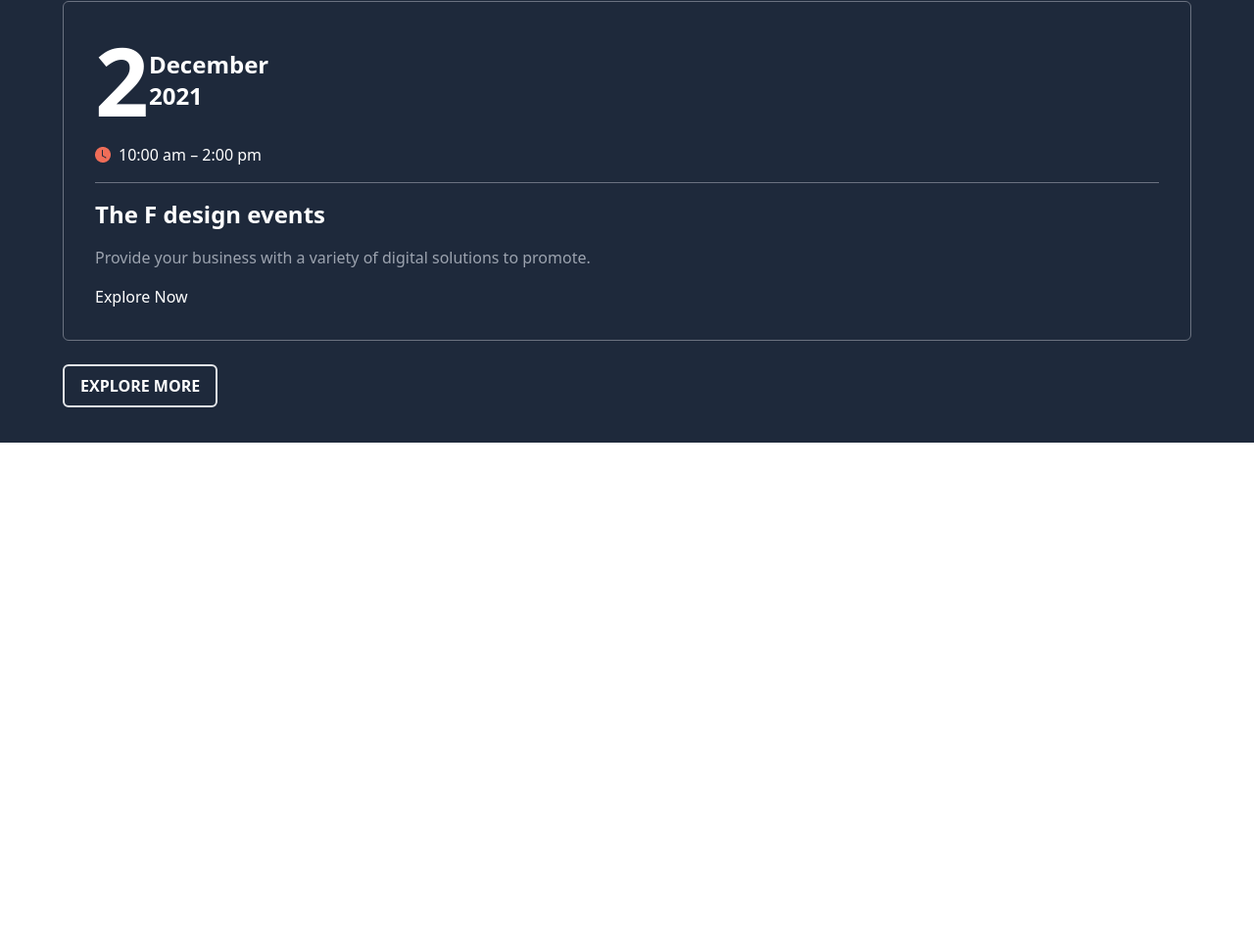
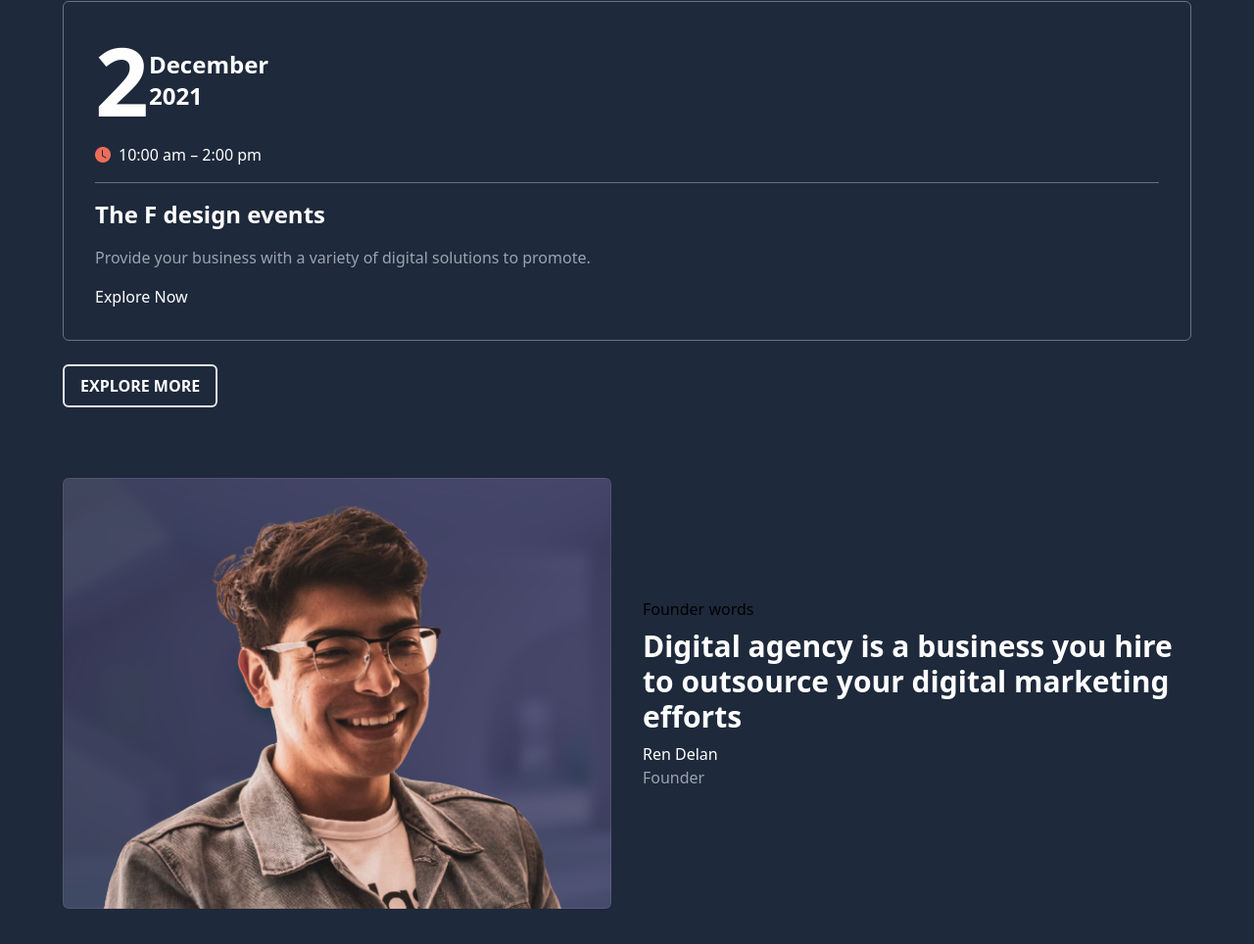
Before and after one commit to iamcelestino/Agency-portfolio, a website: page public/index.html in a window 1280 px wide. Shown: the part 5287-6251 px from the top of the page at 98% size. Before the commit the page ends 5739 px from the top, so only its background shows below. Drawn offline with Linux system fonts and the light colour scheme.

Commit message:
add new section

```diff
--- a/public/index.html
+++ b/public/index.html
@@ -334,5 +334,24 @@
             <a href="" class="inline-block font-bold border-2 py-2 px-4 rounded-md text-center">EXPLORE MORE</a>
         </div>
     </section>
+
+    <section class="bg-slate-800">
+        <div class="container py-9">
+            <div class=" sm:flex gap-8  md:flex items-center">
+                <div class="sm:w-2/4">
+                    <img src="images/Bitmap-founder.png" alt="">
+                </div>
+                <div class="description sm:w-2/4">
+                    <h5 class="mt-2 sm:mt-0">Founder words</h5>
+                    <p class="text-white text-3xl font-bold my-4 sm:text-2xl sm:my-2 md:text-3xl">Digital agency is a business you hire to outsource your digital marketing efforts</p>
+
+                    <div>
+                        <p class="text-white">Ren Delan</p>
+                        <p class="text-gray-400">Founder</p>
+                    </div>
+                </div>
+            </div>
+        </div>
+    </section>
 </body>
 </html>
```
Also changed, not shown: public/css/styles.css, public/images/Bitmap-founder.png (added), public/images/Shape-quote.png (added).
